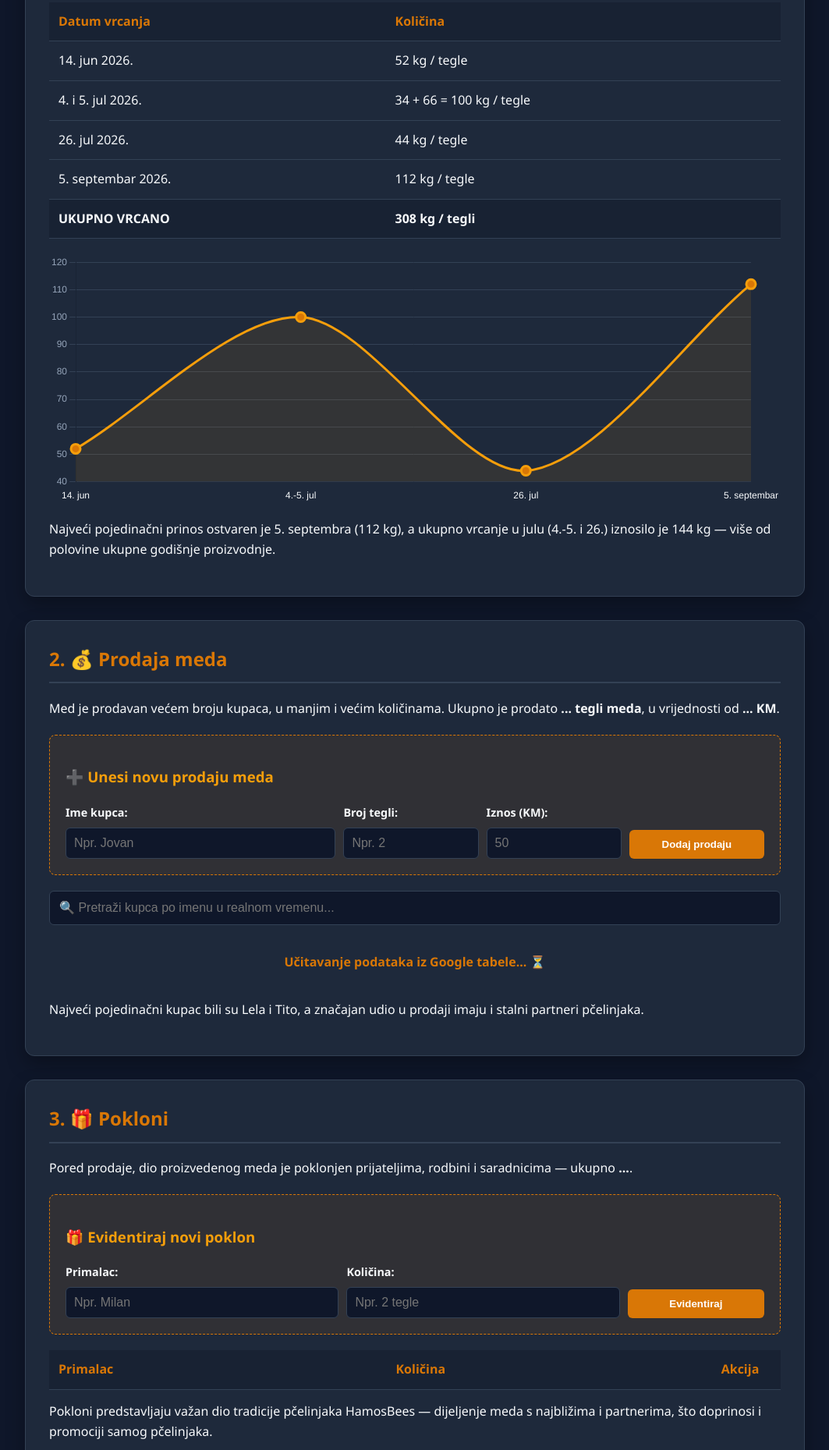
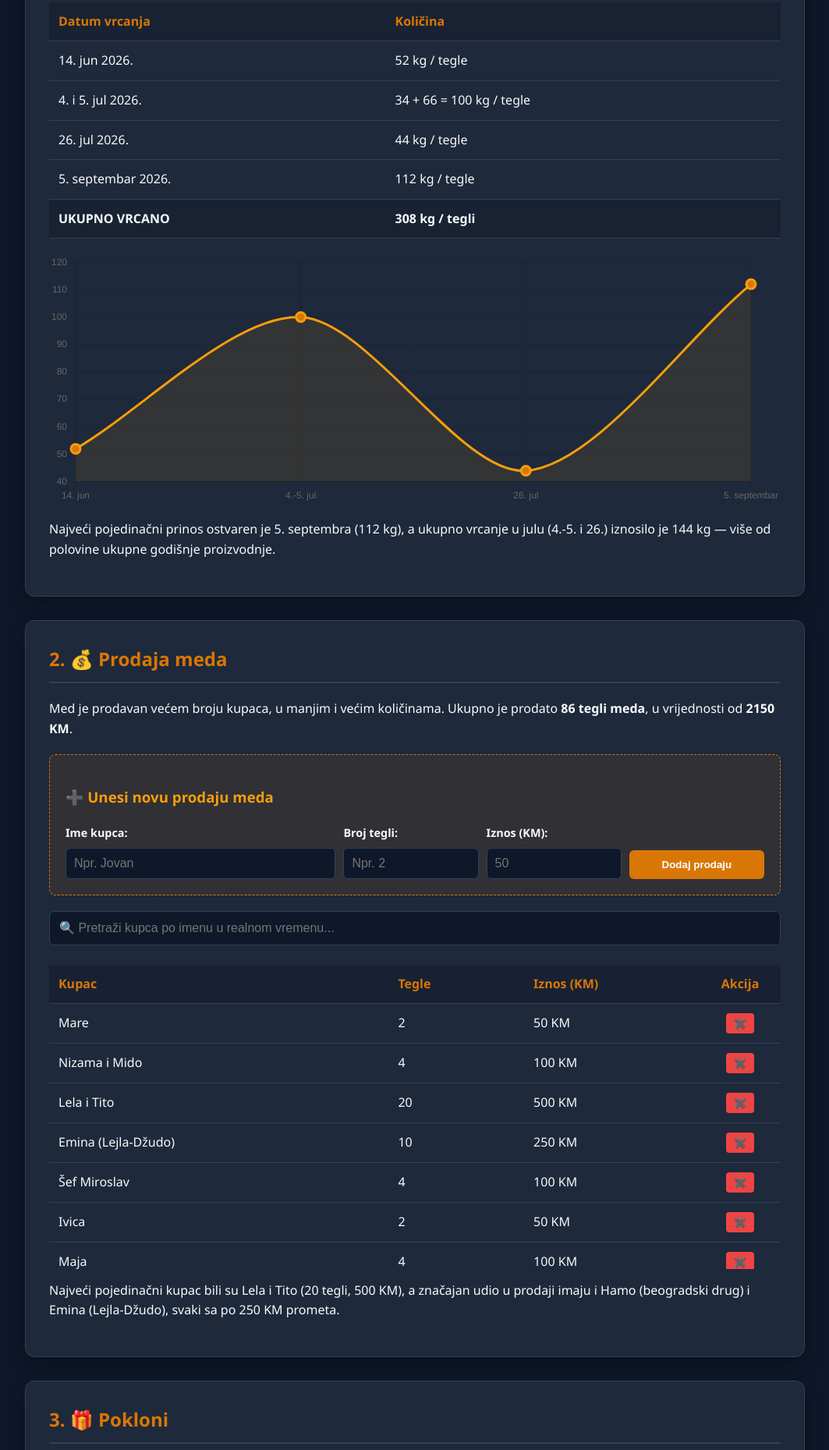
Before and after one commit to saracen7mi/izvjestajsapcelinjaka, a plain HTML site: page index.html in a window 1280 px wide. Shown: the part 941-2800 px from the top of the page at 78% size, without its empty margins (108-1171 px from the left). Drawn offline with nearby package versions, Linux system fonts and the light colour scheme; no server answers.

Commit message:
Update index.html

```diff
--- a/index.html
+++ b/index.html
@@ -246,7 +246,7 @@
                 <p>Ukupno Vrcano Meda</p>
             </div>
             <div class="stat-box">
-                <h3 id="statRevenue">... 💶</h3>
+                <h3 id="statRevenue">2.150 KM 💶</h3>
                 <p>Ukupan Prihod</p>
             </div>
             <div class="stat-box">
@@ -254,7 +254,7 @@
                 <p>Ukupni Troškovi</p>
             </div>
             <div class="stat-box">
-                <h3 id="statNet" style="color: #22c55e;">... 📈</h3>
+                <h3 id="statNet" style="color: #22c55e;">+800 KM 📈</h3>
                 <p>Čist Saldo (Neto)</p>
             </div>
         </div>
@@ -263,7 +263,7 @@
         <div class="card">
             <h2>📌 Uvod</h2>
             <p>Ovaj izvještaj sumira aktivnosti pčelinjaka HamosBees tokom sezone 2026. godine — od vrcanja meda, preko prodaje i poklonjenih količina, do pregleda troškova i konačnog finansijskog bilansa. Cilj izvještaja je da pruži jasnu i preglednu sliku poslovanja pčelinjaka za ovu godinu, te da posluži kao osnova za planiranje naredne sezone.</p>
-            <p>Sva evidencija se sada automatski sinhronizuje sa centralnom Google tabelom u realnom vremenu!</p>
+            <p>Sva evidencija se automatski sinhronizuje sa centralnom Google tabelom u realnom vremenu!</p>
 
             <div class="notice">
                 <strong>☁️ Google Sheets Sinhronizacija:</strong> Svaka izmjena, dodavanje ili brisanje automatski se bilježi u zajedničku tabelu, tako da ti i Lejla uvijek vidite iste podatke preko linka.
@@ -300,7 +300,7 @@
         <!-- 2. Prodaja meda -->
         <div class="card">
             <h2>2. 💰 Prodaja meda</h2>
-            <p>Med je prodavan većem broju kupaca, u manjim i većim količinama. Ukupno je prodato <strong id="totalJarsCount">... tegli meda</strong>, u vrijednosti od <strong id="totalRevenueText">... KM</strong>.</p>
+            <p>Med je prodavan većem broju kupaca, u manjim i većim količinama. Ukupno je prodato <strong id="totalJarsCount">86 tegli meda</strong>, u vrijednosti od <strong id="totalRevenueText">2.150 KM</strong>.</p>
 
             <!-- Interaktivna forma za unos nove prodaje -->
             <div class="simulator">
@@ -338,17 +338,17 @@
                         </tr>
                     </thead>
                     <tbody>
-                        <!-- Dinamički se puni iz Google Sheets-a -->
+                        <!-- Dinamički se puni -->
                     </tbody>
                 </table>
             </div>
-            <p style="margin-top: 15px;">Najveći pojedinačni kupac bili su Lela i Tito, a značajan udio u prodaji imaju i stalni partneri pčelinjaka.</p>
+            <p style="margin-top: 15px;">Najveći pojedinačni kupac bili su Lela i Tito (20 tegli, 500 KM), a značajan udio u prodaji imaju i Hamo (beogradski drug) i Emina (Lejla-Džudo), svaki sa po 250 KM prometa.</p>
         </div>
 
         <!-- 3. Pokloni -->
         <div class="card">
             <h2>3. 🎁 Pokloni</h2>
-            <p>Pored prodaje, dio proizvedenog meda je poklonjen prijateljima, rodbini i saradnicima — ukupno <strong id="totalGiftText">...</strong>.</p>
+            <p>Pored prodaje, dio proizvedenog meda je poklonjen prijateljima, rodbini i saradnicima — ukupno <strong id="totalGiftText">31 tegla (+ 2,5 kg velika tegla)</strong>, uključujući i jednu veliku teglu od 2,5 kg. Poseban dio poklona (10 tegli) otišao je u Maleziju, na ruke Emine 🇲🇾.</p>
 
             <!-- Interaktivna forma za unos novog poklona -->
             <div class="simulator">
@@ -377,7 +377,7 @@
                     </tr>
                 </thead>
                 <tbody>
-                    <!-- Dinamički se puni iz Google Sheets-a -->
+                    <!-- Dinamički se puni -->
                 </tbody>
             </table>
             <p style="margin-top: 15px;">Pokloni predstavljaju važan dio tradicije pčelinjaka HamosBees — dijeljenje meda s najbližima i partnerima, što doprinosi i promociji samog pčelinjaka.</p>
@@ -432,9 +432,9 @@
                     </tr>
                 </thead>
                 <tbody>
-                    <tr><td>Ukupan prihod od prodaje</td><td id="tableRev">... KM</td></tr>
+                    <tr><td>Ukupan prihod od prodaje</td><td id="tableRev">2.150 KM</td></tr>
                     <tr><td>Ukupni troškovi</td><td>1.350 KM</td></tr>
-                    <tr style="font-weight: bold; background: rgba(15, 23, 42, 0.4); color: #22c55e;"><td>ČIST SALDO (NETO)</td><td id="tableNet">... KM</td></tr>
+                    <tr style="font-weight: bold; background: rgba(15, 23, 42, 0.4); color: #22c55e;"><td>ČIST SALDO (NETO)</td><td id="tableNet">+800 KM</td></tr>
                 </tbody>
             </table>
 
@@ -442,7 +442,7 @@
                 <canvas id="financialChart"></canvas>
             </div>
 
-            <p style="margin-top: 20px;">Pčelinjak je 2026. godinu završio s pozitivnim rezultatom od <strong id="summaryNet">... KM</strong>, uz napomenu da vrijednost poklonjenog meda nije uračunata u prihod, iako predstavlja stvarnu proizvedenu vrijednost pčelinjaka.</p>
+            <p style="margin-top: 20px;">Pčelinjak je 2026. godinu završio s pozitivnim rezultatom od <strong id="summaryNet">+800 KM</strong>, uz napomenu da vrijednost poklonjenog meda nije uračunata u prihod, iako predstavlja stvarnu proizvedenu vrijednost pčelinjaka.</p>
         </div>
 
         <!-- 6. Preporuke i trikovi -->
@@ -476,7 +476,7 @@
 
             <h3>📅 Planiranje vrcanja</h3>
             <ul>
-                <li>U 2026. najveći prinos je ostvaren u septembru (112 kg) — vrijedi analizirati pčelinju pašu u periodu i eventualno ponoviti raspored vrcanja u istim terminima i naredne godine.</li>
+                <li>U 2026. najveći prinos je ostvaren u septembru (112 kg) — vrijedi analizirati pčelinju pašu u tom periodu i eventualno ponoviti raspored vrcanja u istim terminima i naredne godine.</li>
                 <li>Kraće razmake između vrcanja (kao 4.-5. jul) koristiti kada se očekuje obilna paša, kako se saće ne bi prepunilo prije vrcanja.</li>
             </ul>
         </div>
@@ -488,14 +488,51 @@
     </footer>
 
     <script>
-        // Google Apps Script Web App URL
-        const SCRIPT_URL = "https://script.google.com/macros/s/AKfycbyCQ5Cg1Cg00J0QADmgxm05uDZO2iF80A2k43BlUXAxLRHUTW8MlnmnK0L5Buo9DVVc/exec";
-
-        let salesData = [];
+        const SCRIPT_URL = "https://script.google.com/macros/s/AKfycbzdxWSaWURguvdCyXWixd3Z5X1ecDRDMoYFO7fO4Yur82k6e-NZwqb-YDYh3Fxs_n8p/exec";        let salesData = [];
         let giftsData = [];
         const totalExpenses = 1350;
 
-        // Inicijalizacija grafikona (prazni podaci dok se ne učitaju)
+        // Default podaci ako je tabela prazna
+        const defaultSales = [
+            { customer: "Mare", jars: 2, amount: 50 },
+            { customer: "Nizama i Mido", jars: 4, amount: 100 },
+            { customer: "Lela i Tito", jars: 20, amount: 500 },
+            { customer: "Emina (Lejla-Džudo)", jars: 10, amount: 250 },
+            { customer: "Šef Miroslav", jars: 4, amount: 100 },
+            { customer: "Ivica", jars: 2, amount: 50 },
+            { customer: "Maja", jars: 4, amount: 100 },
+            { customer: "Elma (Emmina)", jars: 2, amount: 50 },
+            { customer: "Hamo (beogradski drug)", jars: 10, amount: 250 },
+            { customer: "Armin Goražde", jars: 3, amount: 75 },
+            { customer: "Armin Goražde", jars: 5, amount: 125 },
+            { customer: "Pašić Hajrudin", jars: 1, amount: 25 },
+            { customer: "Lela", jars: 4, amount: 100 },
+            { customer: "Fikra", jars: 2, amount: 50 },
+            { customer: "Emina (Elma)", jars: 2, amount: 50 },
+            { customer: "Emina (Suada)", jars: 5, amount: 125 },
+            { customer: "Mirza — Goražde Armin", jars: 5, amount: 125 },
+            { customer: "Mare", jars: 1, amount: 25 }
+        ];
+
+        const defaultGifts = [
+            { receiver: "Lejla M.", qty: "1 tegla" },
+            { receiver: "Emina Švica", qty: "1 tegla" },
+            { receiver: "Mirza Pospo", qty: "2 tegle" },
+            { receiver: "Mulija", qty: "1 tegla" },
+            { receiver: "Mustafa", qty: "1 tegla" },
+            { receiver: "Lela", qty: "2 tegle" },
+            { receiver: "Trener", qty: "1 tegla" },
+            { receiver: "Ismeta", qty: "1 tegla" },
+            { receiver: "Hamo + Emina", qty: "1 tegla" },
+            { receiver: "Suada", qty: "1 tegla" },
+            { receiver: "Remza", qty: "2 tegle" },
+            { receiver: "Hamo - Elma", qty: "2 tegle" },
+            { receiver: "Hamo + Emina (velika tegla)", qty: "2,5 kg" },
+            { receiver: "17.9. odneseno u Vlasenicu", qty: "2 tegle" },
+            { receiver: "17.9. Emina — Malezija", qty: "10 tegli" }
+        ];
+
+        // Inicijalizacija grafikona
         const harvestCtx = document.getElementById('harvestChart').getContext('2d');
         const harvestChart = new Chart(harvestCtx, {
             type: 'line',
@@ -513,15 +550,7 @@
                     pointBackgroundColor: '#d97706'
                 }]
             },
-            options: {
-                responsive: true,
-                maintainAspectRatio: false,
-                plugins: { legend: { display: false } },
-                scales: {
-                    y: { grid: { color: '#334155' }, ticks: { color: '#94a3b8' } },
-                    x: { grid: { display: false }, ticks: { color: '#f8fafc' } }
-                }
-            }
+            options: { responsive: true, maintainAspectRatio: false, plugins: { legend: { display: false } } }
         });
 
         const expenseCtx = document.getElementById('expenseChart').getContext('2d');
@@ -529,20 +558,9 @@
             type: 'doughnut',
             data: {
                 labels: ['Šećer (vreće)', 'Ambalaža i etikete', 'Oprema i lijekovi za varou', 'Matice (Hamo)', 'Web stranica'],
-                datasets: [{
-                    data: [589, 270, 240, 100, 100],
-                    backgroundColor: ['#d97706', '#65a30d', '#78350f', '#9a3412', '#b45309'],
-                    borderWidth: 1,
-                    borderColor: '#1e293b'
-                }]
+                datasets: [{ data: [589, 270, 240, 100, 100], backgroundColor: ['#d97706', '#65a30d', '#78350f', '#9a3412', '#b45309'] }]
             },
-            options: {
-                responsive: true,
-                maintainAspectRatio: false,
-                plugins: {
-                    legend: { position: 'bottom', labels: { color: '#f8fafc', boxWidth: 15 } }
-                }
-            }
+            options: { responsive: true, maintainAspectRatio: false, plugins: { legend: { position: 'bottom' } } }
         });
 
         const finCtx = document.getElementById('financialChart').getContext('2d');
@@ -550,44 +568,32 @@
             type: 'bar',
             data: {
                 labels: ['Prihod od prodaje', 'Ukupni troškovi', 'Neto rezultat'],
-                datasets: [{
-                    label: 'Iznos u KM',
-                    data: [0, 1350, 0],
-                    backgroundColor: ['#65a30d', '#c2410c', '#d97706'],
-                    borderWidth: 0,
-                    borderRadius: 6
-                }]
+                datasets: [{ label: 'Iznos u KM', data: [2150, 1350, 800], backgroundColor: ['#65a30d', '#c2410c', '#d97706'], borderRadius: 6 }]
             },
-            options: {
-                responsive: true,
-                maintainAspectRatio: false,
-                plugins: { legend: { display: false } },
-                scales: {
-                    y: { grid: { color: '#334155' }, ticks: { color: '#94a3b8' } },
-                    x: { grid: { display: false }, ticks: { color: '#f8fafc' } }
-                }
-            }
+            options: { responsive: true, maintainAspectRatio: false, plugins: { legend: { display: false } } }
         });
 
-        // Preuzimanje podataka sa Google Sheets-a
         function loadData() {
             fetch(SCRIPT_URL)
                 .then(response => response.json())
                 .then(data => {
-                    salesData = data.sales || [];
-                    giftsData = data.gifts || [];
+                    salesData = (data.sales && data.sales.length > 0) ? data.sales : defaultSales;
+                    giftsData = (data.gifts && data.gifts.length > 0) ? data.gifts : defaultGifts;
                     renderTables();
                     document.getElementById('loadingOverlay').style.display = 'none';
                     document.getElementById('customerTable').style.display = 'table';
                 })
                 .catch(error => {
                     console.error("Greška pri učitavanju:", error);
-                    document.getElementById('loadingOverlayhemer').innerText = "⚠️ Greška pri učitavanju podataka iz tabele.";
+                    salesData = defaultSales;
+                    giftsData = defaultGifts;
+                    renderTables();
+                    document.getElementById('loadingOverlay').style.display = 'none';
+                    document.getElementById('customerTable').style.display = 'table';
                 });
         }
 
         function renderTables() {
-            // Prodaja
             let salesTbody = document.querySelector('#customerTable tbody');
             salesTbody.innerHTML = '';
             let totalRev = 0;
@@ -608,7 +614,6 @@
                 `;
             });
 
-            // Red UKUPNO prodaja
             let totalRow = salesTbody.insertRow();
             totalRow.style.fontWeight = 'bold';
             totalRow.style.background = 'rgba(15, 23, 42, 0.4)';
@@ -619,7 +624,6 @@
                 <td></td>
             `;
 
-            // Pokloni
             let giftsTbody = document.querySelector('#giftTable tbody');
             giftsTbody.innerHTML = '';
             let totalJarGifts = 0;
@@ -642,7 +646,6 @@
                 `;
             });
 
-            // Red UKUPNO pokloni
             let totalGiftRow = giftsTbody.insertRow();
             totalGiftRow.style.fontWeight = 'bold';
             totalGiftRow.style.background = 'rgba(15, 23, 42, 0.4)';
@@ -655,7 +658,6 @@
             `;
             document.getElementById('totalGiftText').innerText = giftSummaryText;
 
-            // Ažuriraj finansije i kartice
             let net = totalRev - totalExpenses;
             document.getElementById('statRevenue').innerText = totalRev + ' KM 💶';
             document.getElementById('statNet').innerText = (net >= 0 ? '+' : '') + net + ' KM 📈';
@@ -685,36 +687,49 @@
                 return;
             }
 
-            // Pošalji na Google Sheets
+            let params = new URLSearchParams();
+            params.append('action', 'addSale');
+            params.append('customer', customer);
+            params.append('jars', jars);
+            params.append('amount', amount);
+
             fetch(SCRIPT_URL, {
                 method: 'POST',
-                mode: 'no-cors',
-                headers: { 'Content-Type': 'application/json' },
-                body: JSON.stringify({ action: 'addSale', customer: customer, jars: jars, amount: amount })
-            }).then(() => {
+                body: params
+            })
+            .then(res => res.json())
+            .then(res => {
                 salesData.push({ customer: customer, jars: jars, amount: amount });
                 renderTables();
                 document.getElementById('newCustomer').value = '';
                 document.getElementById('newJars').value = '';
                 document.getElementById('newAmount').value = '';
                 alert("✅ Uspješno dodata nova prodaja i upisana u tabelu!");
-            }).catch(err => alert("Greška pri upisu: " + err));
+            })
+            .catch(err => alert("Greška pri upisu: " + err));
         }
 
         function deleteSale(customer, jars, amount) {
             if(!confirm("Obrisati ovu stavku prodaje?")) return;
 
+            let params = new URLSearchParams();
+            params.append('action', 'deleteSale');
+            params.append('customer', customer);
+            params.append('jars', jars);
+            params.append('amount', amount);
+
             fetch(SCRIPT_URL, {
                 method: 'POST',
-                mode: 'no-cors',
-                headers: { 'Content-Type': 'application/json' },
-                body: JSON.stringify({ action: 'deleteSale', customer: customer, jars: jars, amount: amount })
-            }).then(() => {
+                body: params
+            })
+            .then(res => res.json())
+            .then(res => {
                 let index = salesData.findIndex(s => s.customer === customer && s.jars === jars && s.amount === amount);
                 if (index > -1) salesData.splice(index, 1);
                 renderTables();
                 alert("🗑️ Stavka prodaje obrisana!");
-            }).catch(err => alert("Greška pri brisanju: " + err));
+            })
+            .catch(err => alert("Greška pri brisanju: " + err));
         }
 
         function addGift() {
@@ -726,34 +741,46 @@
                 return;
             }
 
+            let params = new URLSearchParams();
+            params.append('action', 'addGift');
+            params.append('receiver', receiver);
+            params.append('qty', qty);
+
             fetch(SCRIPT_URL, {
                 method: 'POST',
-                mode: 'no-cors',
-                headers: { 'Content-Type': 'application/json' },
-                body: JSON.stringify({ action: 'addGift', receiver: receiver, qty: qty })
-            }).then(() => {
+                body: params
+            })
+            .then(res => res.json())
+            .then(res => {
                 giftsData.push({ receiver: receiver, qty: qty });
                 renderTables();
                 document.getElementById('newGiftReceiver').value = '';
                 document.getElementById('newGiftQty').value = '';
                 alert("🎁 Poklon uspješno zabilježen u tabelu!");
-            }).catch(err => alert("Greška pri upisu: " + err));
+            })
+            .catch(err => alert("Greška pri upisu: " + err));
         }
 
         function deleteGift(receiver, qty) {
             if(!confirm("Obrisati ovaj poklon?")) return;
 
+            let params = new URLSearchParams();
+            params.append('action', 'deleteGift');
+            params.append('receiver', receiver);
+            params.append('qty', qty);
+
             fetch(SCRIPT_URL, {
                 method: 'POST',
-                mode: 'no-cors',
-                headers: { 'Content-Type': 'application/json' },
-                body: JSON.stringify({ action: 'deleteGift', receiver: receiver, qty: qty })
-            }).then(() => {
+                body: params
+            })
+            .then(res => res.json())
+            .then(res => {
                 let index = giftsData.findIndex(g => g.receiver === receiver && g.qty === qty);
                 if (index > -1) giftsData.splice(index, 1);
                 renderTables();
                 alert("🗑️ Poklon obrisan!");
-            }).catch(err => alert("Greška pri brisanju: " + err));
+            })
+            .catch(err => alert("Greška pri brisanju: " + err));
         }
 
         function filterCustomers() {
@@ -774,7 +801,6 @@
             }
         }
 
-        // Učitaj podatke sa servera pri pokretanju stranice
         window.onload = function() {
             loadData();
         };
```
